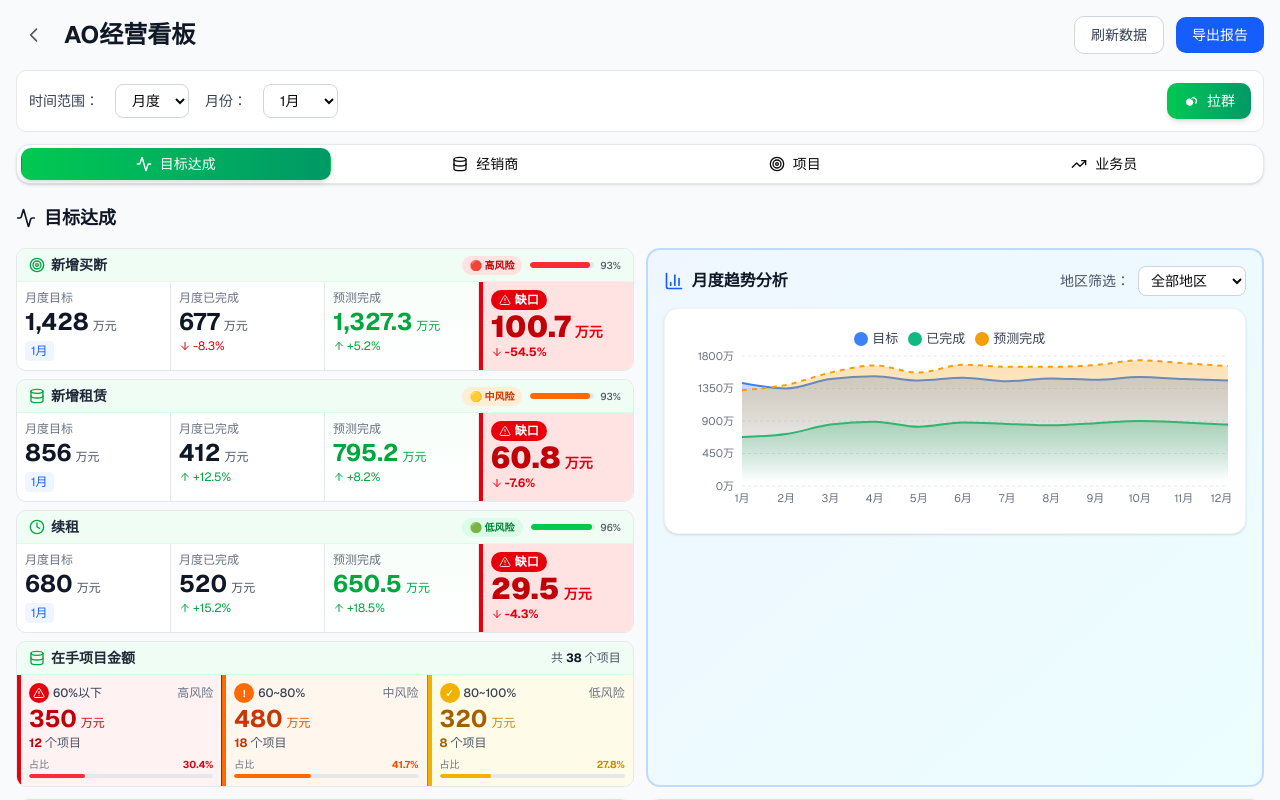
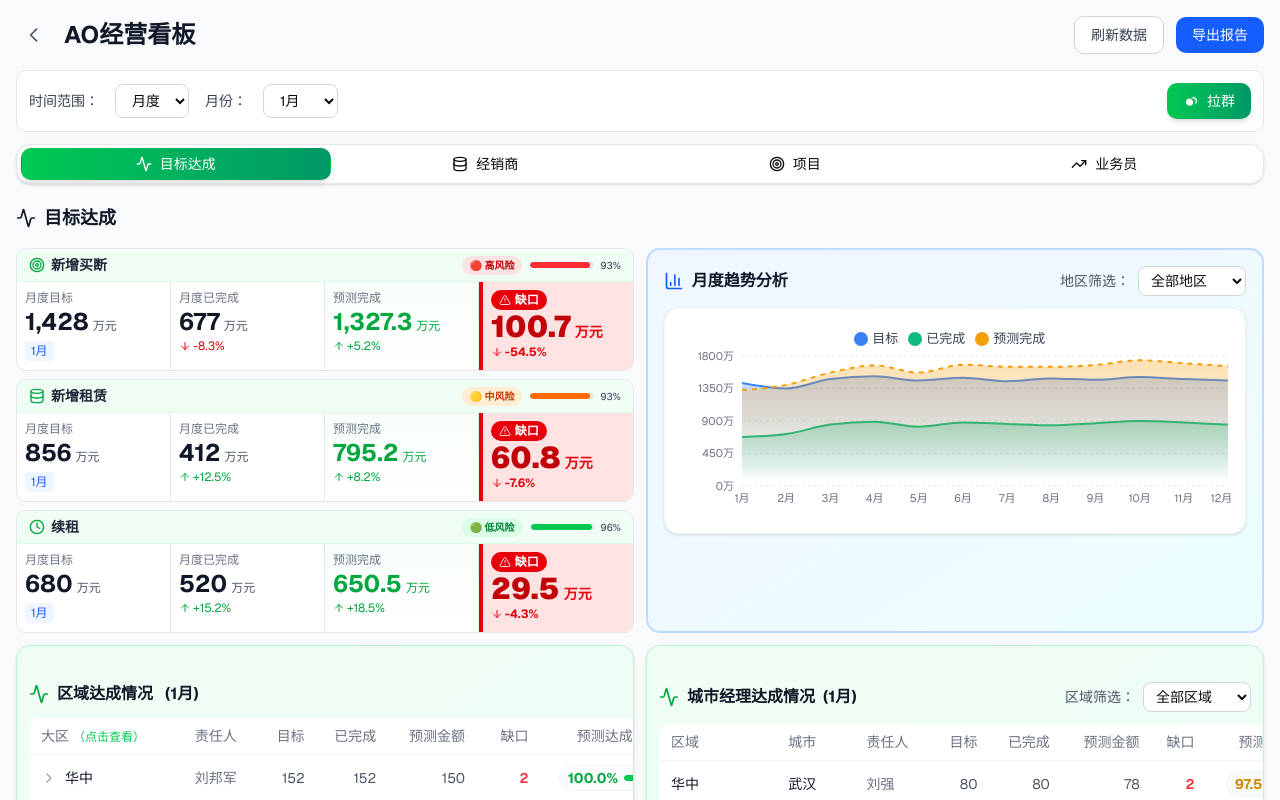
Before and after one commit to navylee1990/coze_jsc, a Next.js app: page /sales in a window 1280 px wide. Shown: the top 800 px of the page. Built offline with nearby package versions, Linux system fonts and the light colour scheme.

Commit message:
Restored to 'e32bf7de0f7c817676ec48a120cbd6049677ae6f'
Coze-Restored-To: 'e32bf7de0f7c817676ec48a120cbd6049677ae6f'
Coze-Commit-Type: restore

```diff
--- a/src/app/sales/page.tsx
+++ b/src/app/sales/page.tsx
@@ -155,28 +155,6 @@ const renewalTimeRangeData = {
     gap: 354,
     canComplete: true,
     risk: 'low',
-  },
-};
-
-// 在手项目金额指标数据（按达成率分组）
-const handProjectsData = {
-  month: {
-    highRisk: { amount: 350, count: 12 },      // 60%以下
-    mediumRisk: { amount: 480, count: 18 },    // 60~80%
-    lowRisk: { amount: 320, count: 8 },        // 80~100%
-    total: { amount: 1150, count: 38 },
-  },
-  quarter: {
-    highRisk: { amount: 1050, count: 36 },
-    mediumRisk: { amount: 1440, count: 54 },
-    lowRisk: { amount: 960, count: 24 },
-    total: { amount: 3450, count: 114 },
-  },
-  year: {
-    highRisk: { amount: 4200, count: 144 },
-    mediumRisk: { amount: 5760, count: 216 },
-    lowRisk: { amount: 3840, count: 96 },
-    total: { amount: 13800, count: 456 },
   },
 };
 
@@ -1097,115 +1075,6 @@ export default function SalesDashboard() {
                       <span className="font-bold">{renewalTimeRangeData[timeRange as keyof typeof renewalTimeRangeData].gap > 0 ? '-' : '+'}4.3%</span>
                     </div>
                   )}
-                </div>
-              </div>
-            </div>
-
-            {/* 第四行：在手项目金额指标 */}
-            <div className="bg-white border border-gray-200 rounded-lg overflow-hidden">
-              <div className="bg-green-50 px-3 py-1.5 border-b border-green-100">
-                <div className="flex items-center justify-between">
-                  <div className="flex items-center gap-1.5">
-                    <Database className="w-4 h-4 text-green-600" />
-                    <span className="text-sm font-bold text-gray-800">在手项目金额</span>
-                  </div>
-                  <div className="flex items-center gap-2">
-                    {/* 项目总数 */}
-                    <span className="text-xs text-gray-600">
-                      共 <span className="font-bold text-gray-900">{handProjectsData[timeRange as keyof typeof handProjectsData].total.count}</span> 个项目
-                    </span>
-                  </div>
-                </div>
-              </div>
-              <div className="grid grid-cols-3">
-                {/* 60%以下 - 高风险 */}
-                <div className="border-r border-gray-200 px-2 py-2 bg-red-50 border-l-4 border-red-600">
-                  <div className="flex items-center justify-between mb-1">
-                    <div className="flex items-center gap-1">
-                      <span className="inline-flex items-center justify-center w-5 h-5 rounded-full bg-red-600 text-white text-[10px] font-bold">
-                        <AlertTriangle className="w-3 h-3" />
-                      </span>
-                      <span className="text-xs font-medium text-gray-700">60%以下</span>
-                    </div>
-                    <span className="text-xs text-gray-500">高风险</span>
-                  </div>
-                  <div className="flex items-baseline gap-1 mb-1">
-                    <span className="text-2xl font-bold text-red-700 leading-none">{handProjectsData[timeRange as keyof typeof handProjectsData].highRisk.amount.toLocaleString()}</span>
-                    <span className="text-xs text-red-600">万元</span>
-                  </div>
-                  <div className="text-xs text-gray-600">
-                    <span className="font-bold text-red-700">{handProjectsData[timeRange as keyof typeof handProjectsData].highRisk.count}</span> 个项目
-                  </div>
-                  {/* 占比 */}
-                  <div className="mt-1.5">
-                    <div className="flex items-center justify-between text-[10px] text-gray-500 mb-0.5">
-                      <span>占比</span>
-                      <span className="font-bold text-red-600">{((handProjectsData[timeRange as keyof typeof handProjectsData].highRisk.amount / handProjectsData[timeRange as keyof typeof handProjectsData].total.amount) * 100).toFixed(1)}%</span>
-                    </div>
-                    <div className="w-full h-1 bg-gray-200 rounded-full overflow-hidden">
-                      <div className="h-full bg-red-500 rounded-full" style={{ width: `${((handProjectsData[timeRange as keyof typeof handProjectsData].highRisk.amount / handProjectsData[timeRange as keyof typeof handProjectsData].total.amount) * 100).toFixed(1)}%` }}></div>
-                    </div>
-                  </div>
-                </div>
-
-                {/* 60~80% - 中风险 */}
-                <div className="border-r border-gray-200 px-2 py-2 bg-orange-50 border-l-4 border-orange-500">
-                  <div className="flex items-center justify-between mb-1">
-                    <div className="flex items-center gap-1">
-                      <span className="inline-flex items-center justify-center w-5 h-5 rounded-full bg-orange-500 text-white text-[10px] font-bold">
-                        !
-                      </span>
-                      <span className="text-xs font-medium text-gray-700">60~80%</span>
-                    </div>
-                    <span className="text-xs text-gray-500">中风险</span>
-                  </div>
-                  <div className="flex items-baseline gap-1 mb-1">
-                    <span className="text-2xl font-bold text-orange-700 leading-none">{handProjectsData[timeRange as keyof typeof handProjectsData].mediumRisk.amount.toLocaleString()}</span>
-                    <span className="text-xs text-orange-600">万元</span>
-                  </div>
-                  <div className="text-xs text-gray-600">
-                    <span className="font-bold text-orange-700">{handProjectsData[timeRange as keyof typeof handProjectsData].mediumRisk.count}</span> 个项目
-                  </div>
-                  {/* 占比 */}
-                  <div className="mt-1.5">
-                    <div className="flex items-center justify-between text-[10px] text-gray-500 mb-0.5">
-                      <span>占比</span>
-                      <span className="font-bold text-orange-600">{((handProjectsData[timeRange as keyof typeof handProjectsData].mediumRisk.amount / handProjectsData[timeRange as keyof typeof handProjectsData].total.amount) * 100).toFixed(1)}%</span>
-                    </div>
-                    <div className="w-full h-1 bg-gray-200 rounded-full overflow-hidden">
-                      <div className="h-full bg-orange-500 rounded-full" style={{ width: `${((handProjectsData[timeRange as keyof typeof handProjectsData].mediumRisk.amount / handProjectsData[timeRange as keyof typeof handProjectsData].total.amount) * 100).toFixed(1)}%` }}></div>
-                    </div>
-                  </div>
-                </div>
-
-                {/* 80~100% - 低风险 */}
-                <div className="px-2 py-2 bg-yellow-50 border-l-4 border-yellow-500">
-                  <div className="flex items-center justify-between mb-1">
-                    <div className="flex items-center gap-1">
-                      <span className="inline-flex items-center justify-center w-5 h-5 rounded-full bg-yellow-500 text-white text-[10px] font-bold">
-                        ✓
-                      </span>
-                      <span className="text-xs font-medium text-gray-700">80~100%</span>
-                    </div>
-                    <span className="text-xs text-gray-500">低风险</span>
-                  </div>
-                  <div className="flex items-baseline gap-1 mb-1">
-                    <span className="text-2xl font-bold text-yellow-700 leading-none">{handProjectsData[timeRange as keyof typeof handProjectsData].lowRisk.amount.toLocaleString()}</span>
-                    <span className="text-xs text-yellow-600">万元</span>
-                  </div>
-                  <div className="text-xs text-gray-600">
-                    <span className="font-bold text-yellow-700">{handProjectsData[timeRange as keyof typeof handProjectsData].lowRisk.count}</span> 个项目
-                  </div>
-                  {/* 占比 */}
-                  <div className="mt-1.5">
-                    <div className="flex items-center justify-between text-[10px] text-gray-500 mb-0.5">
-                      <span>占比</span>
-                      <span className="font-bold text-yellow-600">{((handProjectsData[timeRange as keyof typeof handProjectsData].lowRisk.amount / handProjectsData[timeRange as keyof typeof handProjectsData].total.amount) * 100).toFixed(1)}%</span>
-                    </div>
-                    <div className="w-full h-1 bg-gray-200 rounded-full overflow-hidden">
-                      <div className="h-full bg-yellow-500 rounded-full" style={{ width: `${((handProjectsData[timeRange as keyof typeof handProjectsData].lowRisk.amount / handProjectsData[timeRange as keyof typeof handProjectsData].total.amount) * 100).toFixed(1)}%` }}></div>
-                    </div>
-                  </div>
                 </div>
               </div>
             </div>
```
